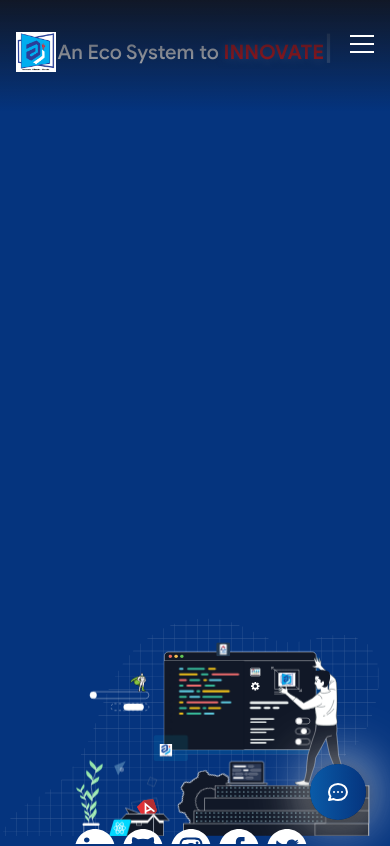
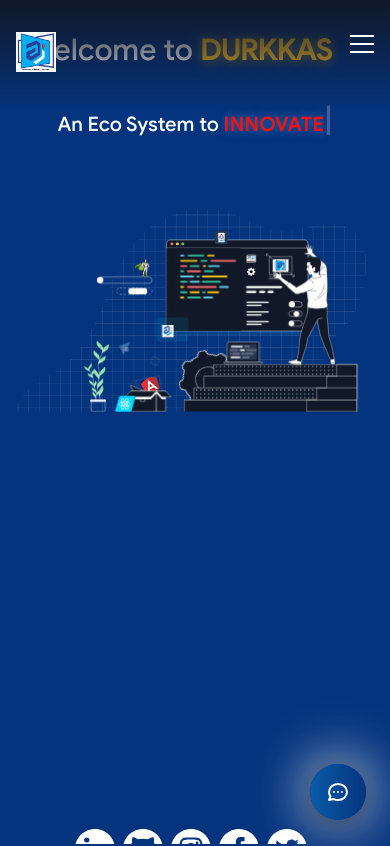
Before and after one commit to dkitsystem6/DURKKAS-innovations, a Next.js app: page / in a window 390 px wide. Shown: the top 846 px of the page. Built offline with nearby package versions, Linux system fonts and the light colour scheme.

Commit message:
update commit

```diff
--- a/components/home/hero.tsx
+++ b/components/home/hero.tsx
@@ -14,11 +14,11 @@
 
 const HERO_STYLES = {
   SECTION:
-    "w-full flex md:items-center py-4 md:py-6 section-container min-h-screen relative mb-0 overflow-x-hidden",
-  CONTENT: "font-medium flex flex-col pt-4 md:pt-0 select-none items-center md:items-start w-full max-w-full",
+    "w-full flex flex-col md:flex-row md:items-center py-4 md:py-6 section-container min-h-screen relative mb-0 overflow-x-hidden",
+  CONTENT: "font-medium flex flex-col pt-4 md:pt-0 select-none items-center md:items-start w-full max-w-full z-10 relative",
   SOCIAL_LINK: "link hover:opacity-80 duration-300 md:mr-4 mr-2",
   BG_WRAPPER:
-    "absolute hero-bg left-0 right-0 mx-auto md:right-0 md:left-auto md:mx-0 bottom-2 md:bottom-0 -z-1 w-full max-w-sm md:w-3/4 md:max-w-none scale-100 md:scale-100 flex items-center justify-center md:items-end md:justify-end",
+    "relative md:absolute hero-bg left-0 right-0 mx-auto md:right-0 md:left-auto md:mx-0 mt-6 md:mt-0 md:bottom-0 md:-z-1 w-full max-w-sm md:w-3/4 md:max-w-none scale-100 md:scale-100 flex items-center justify-center md:items-end md:justify-end z-0",
   TYPED_SPAN: "text-xl sm:text-2xl md:text-4xl seq",
 };
 
@@ -94,7 +94,7 @@
   const renderHeroContent = (): React.ReactNode => (
     <div className={HERO_STYLES.CONTENT}>
       {/* H2 Tag - Separate Div */}
-      <div className="mb-3 -mt-16 md:-mt-16 hero-h2-wrapper md:block md:w-auto">
+      <div className="mb-3 mt-0 md:-mt-16 hero-h2-wrapper md:block md:w-auto">
         <h2 className="text-3xl md:text-5xl lg:text-6xl seq hero-h2-mobile md:text-left">
           Welcome to <br className="hidden md:block lg:block" />
           <span className="hero-durkkas-text durkkas-keyboard">
@@ -110,7 +110,7 @@
       </div>
 
       {/* Typed String - Separate Div */}
-      <div className="mb-2 md:mb-4 mt-2 md:mt-0 text-center md:text-left">
+      <div className="mb-4 mt-4 md:mt-0 text-center md:text-left">
         <span className={HERO_STYLES.TYPED_SPAN} ref={typedSpanElement}></span>
       </div>
 
```
